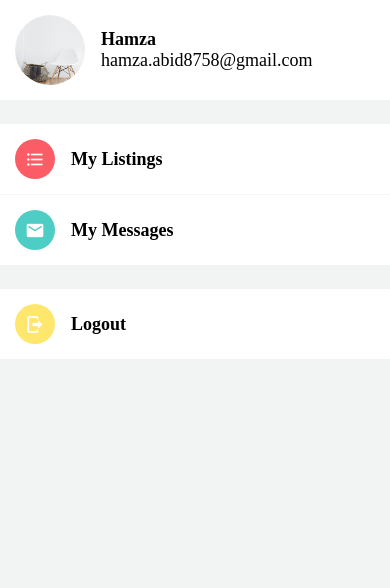
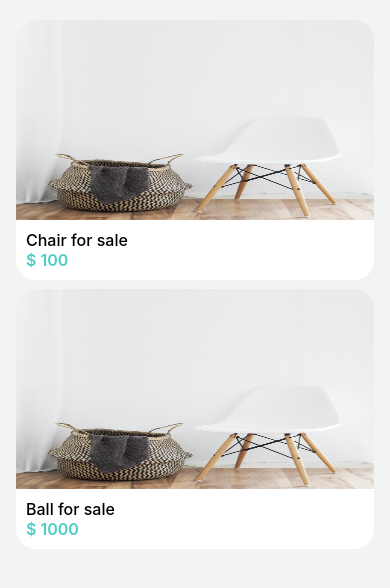
Before and after one commit to hamzasdsol/DoneWithIt, a React Native app: screen / in a window 390 px wide. Shown: the top 588 px of the page. Built offline with nearby package versions, Linux system fonts and the light colour scheme.

Commit message:
Added the Listings screen

```diff
--- a/App.js
+++ b/App.js
@@ -16,9 +16,10 @@ import Icon from "./app/components/Icon";
 import Screen from "./app/components/Screen";
 
 import Placeholder from "./app/assets/icon.png";
+import ListingsScreen from "./app/screens/ListingsScreen";
 
 export default function App() {
-  return <MyAccountScreen />;
+  return <ListingsScreen />;
 }
 
 const styles = StyleSheet.create({
--- a/app/components/AppCard/AppCard.js
+++ b/app/components/AppCard/AppCard.js
@@ -11,7 +11,7 @@ const AppCard = ({
 }) => {
   return (
     <View style={styles.container}>
-      <Image style={styles.image} source={Chair} resizeMode="repeat" />
+      <Image style={styles.image} source={image} resizeMode="stretch" />
       <View style={styles.text_container}>
         <Text style={styles.title}>{title}</Text>
         <Text style={styles.subtitle}>{subtitle}</Text>
@@ -27,7 +27,8 @@ const styles = StyleSheet.create({
     width: "100%",
     borderRadius: 20,
     overflow: "hidden",
-    backgroundColor: "#fff",
+    backgroundColor: colors.white,
+    marginVertical: 4,
   },
   image: {
     width: "100%",
--- a/app/components/Screen.js
+++ b/app/components/Screen.js
@@ -1,10 +1,14 @@
 import React from "react";
-import { SafeAreaView, StyleSheet } from "react-native";
+import { SafeAreaView, StyleSheet, View } from "react-native";
 
 import Constants from "expo-constants";
 
-const Screen = ({ children }) => {
-  return <SafeAreaView style={styles.screen}>{children}</SafeAreaView>;
+const Screen = ({ children, extraStyles }) => {
+  return (
+    <SafeAreaView style={[styles.screen, extraStyles]}>
+      <View style={extraStyles}>{children}</View>
+    </SafeAreaView>
+  );
 };
 
 export default Screen;
--- /dev/null
+++ b/app/screens/ListingsScreen.js
@@ -0,0 +1,48 @@
+import { FlatList, StyleSheet, Text, View } from "react-native";
+import React from "react";
+
+import AppCard from "../components/AppCard";
+import Screen from "../components/Screen";
+import ItemSeparator from "../components/ItemSeparator";
+
+const data = [
+  {
+    id: 1,
+    title: "Chair for sale",
+    price: 100,
+    image: require("../assets/images/chair.jpg"),
+  },
+  {
+    id: 2,
+    title: "Ball for sale",
+    price: 1000,
+    image: require("../assets/images/chair.jpg"),
+  },
+];
+
+const ListingsScreen = () => {
+  return (
+    <Screen extraStyles={styles.screen}>
+      <FlatList
+        data={data}
+        keyExtractor={(item) => item.id.toString()}
+        ItemSeparatorComponent={ItemSeparator}
+        renderItem={({ item }) => (
+          <AppCard
+            image={item.image}
+            title={item.title}
+            subtitle={`$ ${item.price}`}
+          />
+        )}
+      />
+    </Screen>
+  );
+};
+
+export default ListingsScreen;
+
+const styles = StyleSheet.create({
+  screen: {
+    padding: 16,
+  },
+});
```
